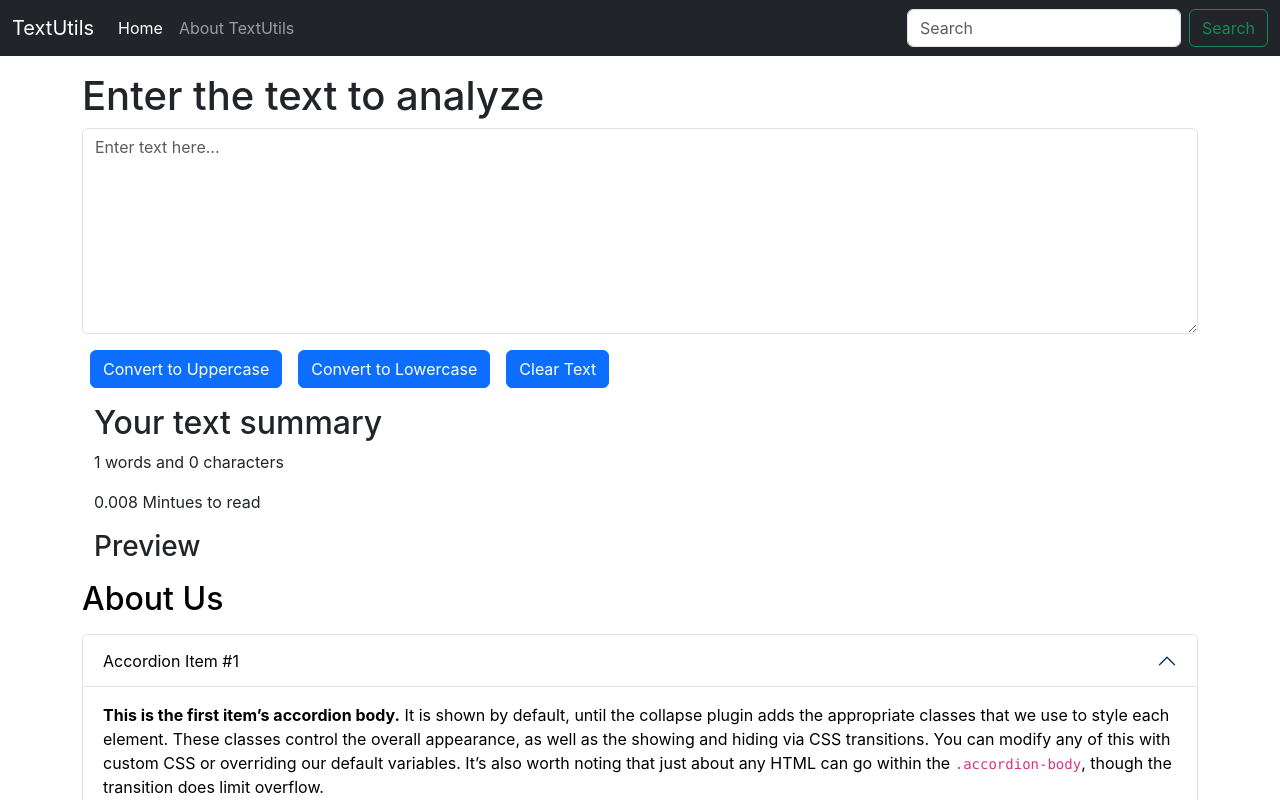
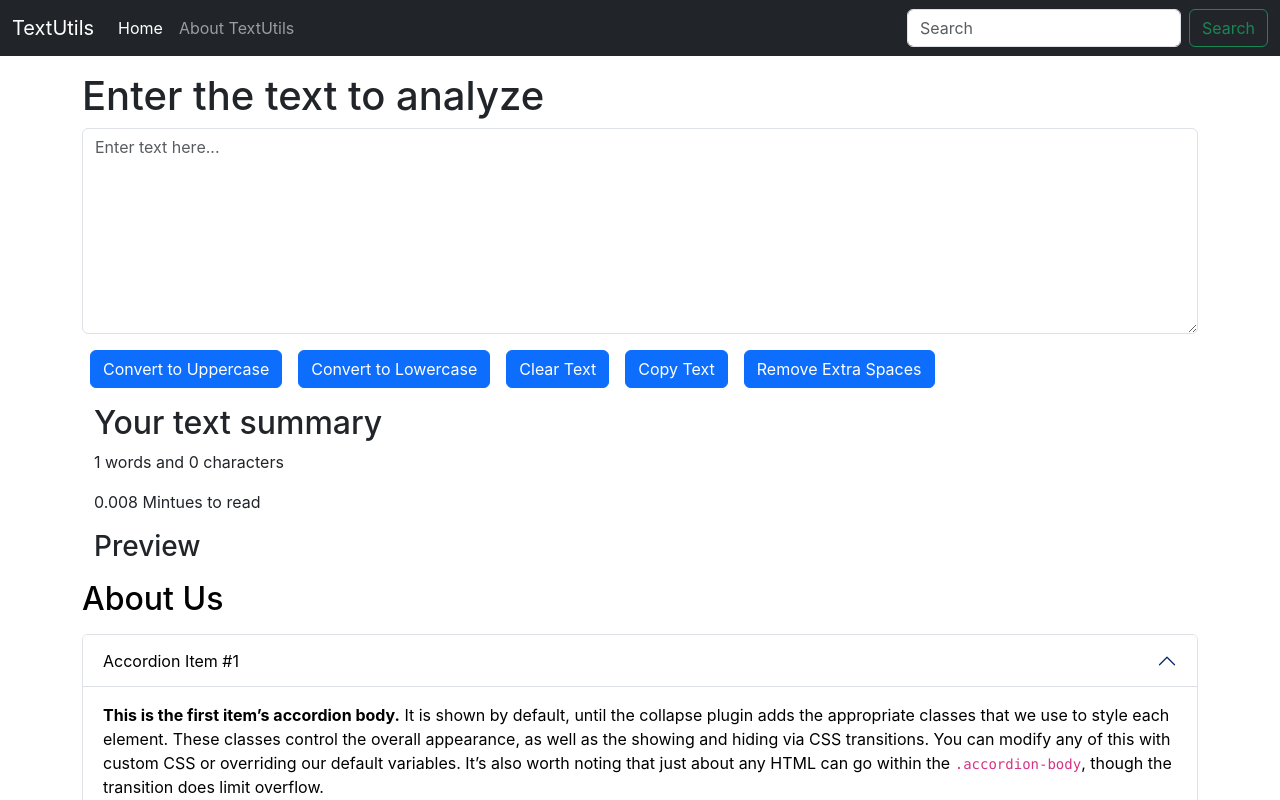
Before and after one commit to Rishav-2310/Case-Changer, a React (Create React App) app: page / in a window 1280 px wide. Shown: the top 800 px of the page. Built offline with nearby package versions, Linux system fonts and the light colour scheme.

Commit message:
Add some new functions

```diff
--- a/src/components/Textform.js
+++ b/src/components/Textform.js
@@ -19,6 +19,16 @@
         let clearText= '';
         setText(clearText)
     }
+    const handleCopyClick= ()=>{
+        let text= document.getElementById("myBox");
+        text.select();
+        navigator.clipboard.writeText(text.value);
+        alert("Text Copied");
+    }
+    const handleExtraSpaces= ()=>{
+        let newText= text.split(/[ ]+/);
+        setText(newText.join(" "));
+    }
     const [text, setText]= useState('');
     return(
         <>
@@ -30,6 +40,8 @@
             <button className="btn btn-primary mx-2" onClick={handleUpClick}>Convert to Uppercase</button>
             <button className="btn btn-primary mx-2" onClick={handleDownClick}>Convert to Lowercase</button>
             <button className="btn btn-primary mx-2" onClick={handleClearClick}>Clear Text</button>
+            <button className="btn btn-primary mx-2" onClick={handleCopyClick}>Copy Text</button>
+            <button className="btn btn-primary mx-2" onClick={handleExtraSpaces}>Remove Extra Spaces</button>
         </div>
         <div className="container my-3">
             <h2>Your text summary</h2>
```
